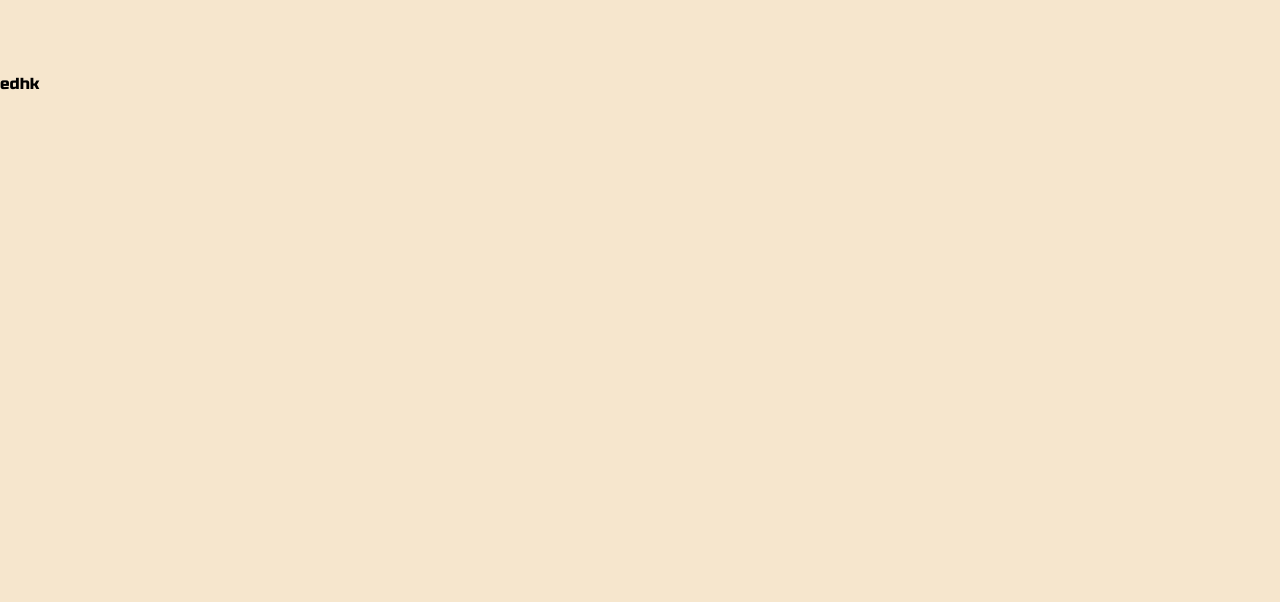
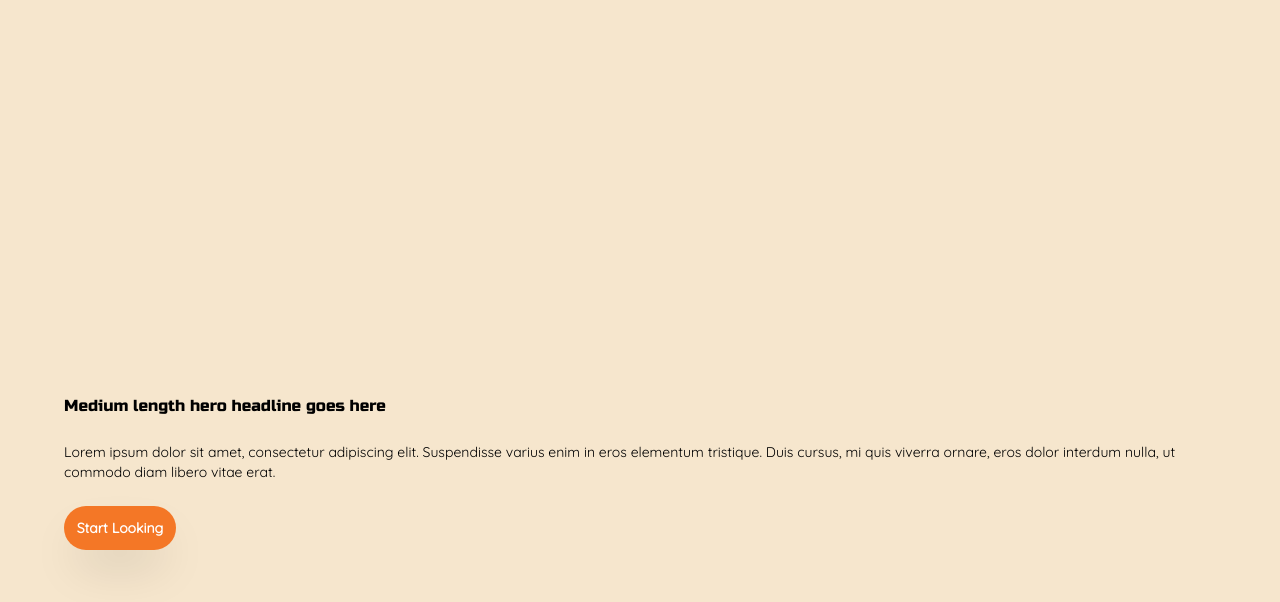
Before and after one commit to MatheusMottaGit/tryme-app, a Next.js app: page / in a window 1280 px wide. Shown: the top 602 px of the page. Built offline with nearby package versions, Linux system fonts and the light colour scheme.

Commit message:
app-pages

```diff
--- a/src/app/page.tsx
+++ b/src/app/page.tsx
@@ -1,8 +1,20 @@
 
 export default function Home() {
   return (
-    <main className="bg-base w-screen h-screen">
-      edhk
+    <main className="w-screen h-screen flex items-center">
+      <div className="w-full flex flex-col gap-6 p-nav">
+        <h1>Medium length hero headline goes here</h1>
+
+        <span className="font-quicksand text-sm font-normal">
+          Lorem ipsum dolor sit amet, consectetur adipiscing elit. Suspendisse varius enim in eros elementum tristique. Duis cursus, mi quis viverra ornare, eros dolor interdum nulla, ut commodo diam libero vitae erat.
+        </span>
+
+        <button className="bg-orange rounded-full w-28 font-quicksand font-bold text-sm text-white p-3 shadow-xlarge">
+          Start Looking
+        </button>
+      </div>
+
+      <div></div>
     </main>
   )
 }
```
